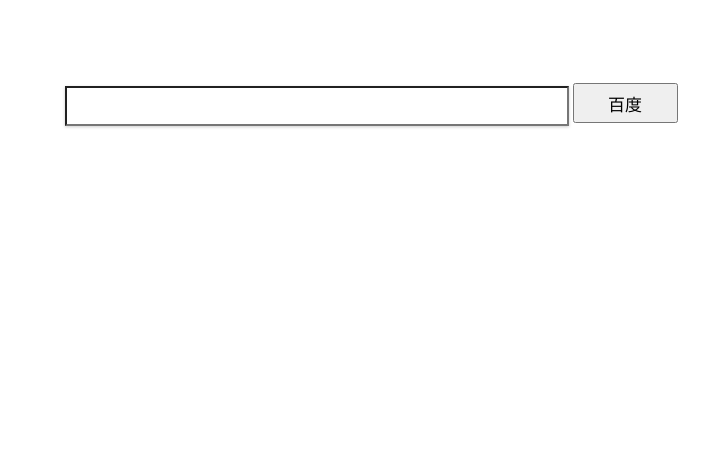
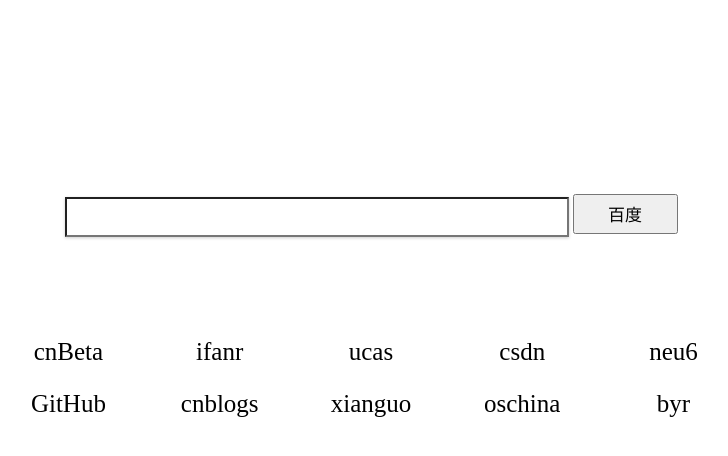
Before and after one commit to jyoyw/ibaidu, a plain HTML site: page index.html in a window 1280 px wide. Shown: the whole page, without its empty margins (269-997 px from the left). Drawn offline with Linux system fonts and the light colour scheme.

Commit message:
位于分支 gh-pages 	修改:         index.html 	修改:         mystyle.css

```diff
--- a/index.html
+++ b/index.html
@@ -1,6 +1,12 @@
 <html xmlns=http://www.w3.org/1999/xhtml><head><meta http-equiv=Content-Type content="text/html;charset=utf-8">
 <head>
   <link rel="stylesheet" type="text/css" href="mystyle.css" />
+  </br>
+  </br>
+  </br>
+  </br>
+  </br>
+  </br>
   </br>
   </br>
   </br>
@@ -17,4 +23,27 @@
 </td></tr></table>
 </form>
 </div>
+</br>
+</br>
+</br>
+</br>
+</br>
+<div id=collect>
+<table>
+<tr>
+<td width="20%"><a href="http://www.cnbeta.com">cnBeta</a></td>
+<td width="20%"><a href="http://www.ifanr.com">ifanr</a></td>
+<td width="20%"><a href="http://sep.ucas.ac.cn/">ucas</a></td>
+<td width="20%"><a href="http://www.csdn.net/?ref=toolbar">csdn</a></td>
+<td width="20%"><a href="http://bt.neu6.edu.cn/forum.php">neu6</a></td>
+</tr>
+<tr>
+<td width="20%"><a href="https://github.com/">GitHub</a></td>
+<td width="20%"><a href="http://www.cnblogs.com/">cnblogs</a></td>
+<td width="20%"><a href="http://xianguo.com/reader">xianguo</a></td>
+<td width="20%"><a href="http://www.oschina.net/">oschina</a></td>
+<td width="20%"><a href="http://bt.byr.cn/index.php">byr</a></td>
+</tr>
+</table>
+</div>
 </body>
--- a/mystyle.css
+++ b/mystyle.css
@@ -1,13 +1,14 @@
 element.style {
 }
+a:link,a:visited,a:hover{text-decoration:none;color:#000000;font-size:25;}
+table,th,td{border:0px solid blue;width:100%;height:50px;table-layout:fixed;text-align:center;margin:0 auto;}
 #s_fm {
 margin-right:auto;
 margin-left:auto;
 width:619px;
-/*padding-left: 54px;*/
-/*z-index: 300;*/
 height: 47px;
 }
+#collect {width:60%;margin:0 auto;}
 #kw1{padding:10px 9px 10px 7px;bord
 er:0;background-image:none;height:20px;line-height:20px;box-shadow:0 1px 3px rgba(0,0,0,0.2);-webkit-box-shadow:0 1px 3px rgba(0,0,0,0.2);-moz-b
 ox-shadow:0 1px 3px rgba(0,0,0,0.2)}.s-skin-hasbg .btn{box-shadow:1px 1px 3px rgba(0,0,0,0.2);-webkit-box-shadow:1px 1px 3px rgba(0,0,0,0.2);-mo
```
